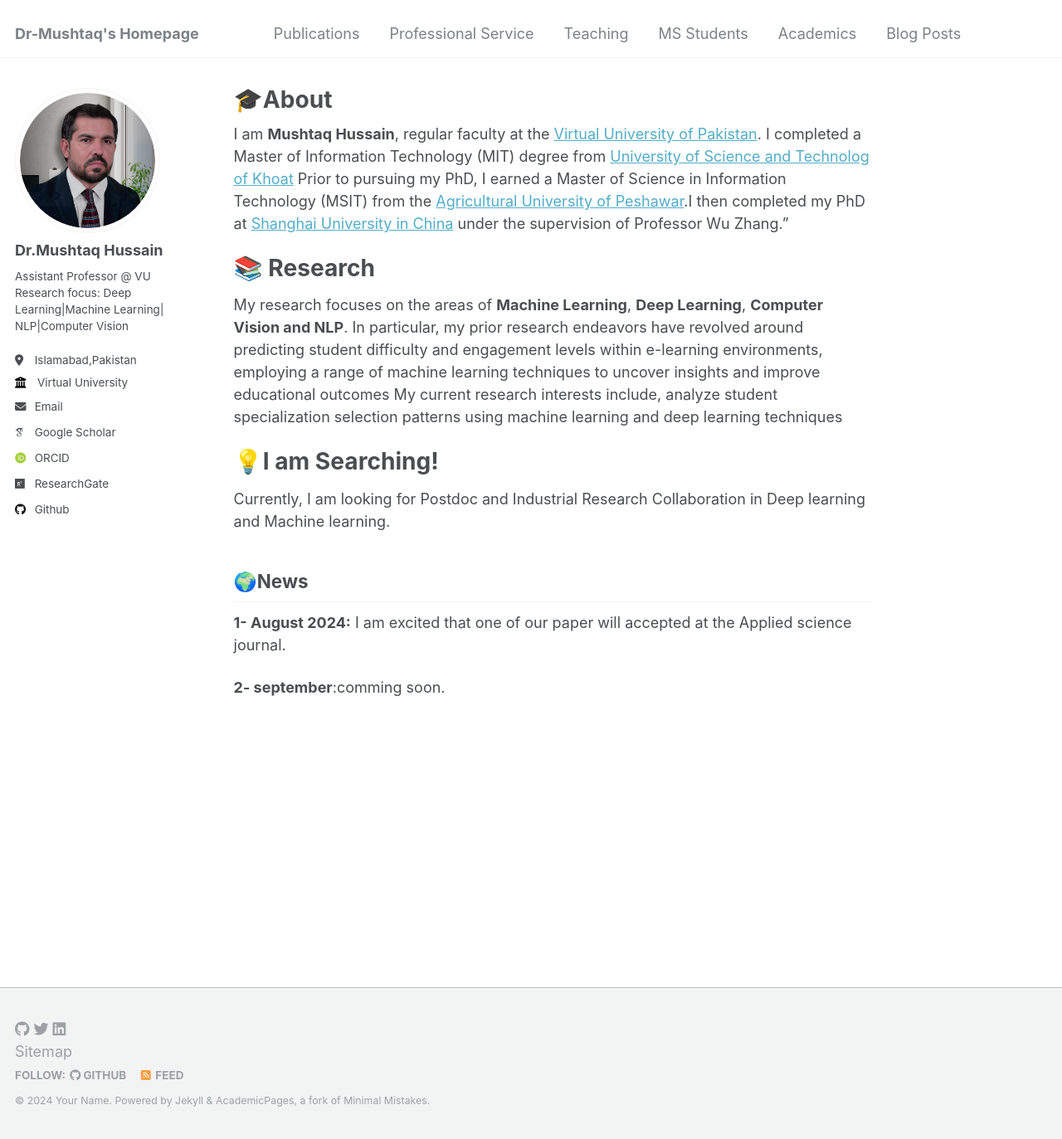
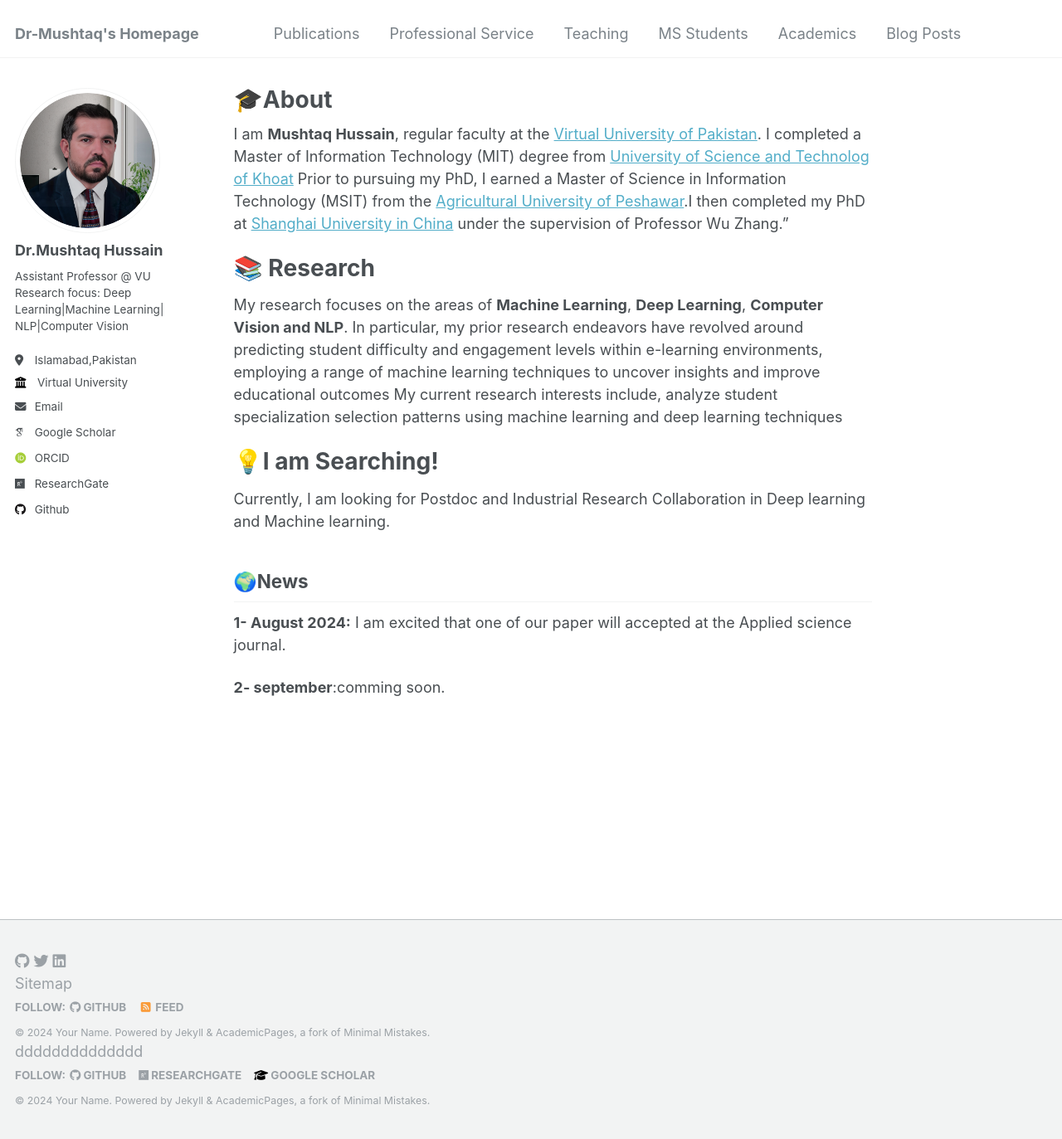
Before and after one commit to dr-mushtaq/dr-mushtaq.github.io, a Jekyll site: the page built from _pages/about.md, in a window 1280 px wide and 1373 px high. Shown: the whole window at 83% size. Built offline with Jekyll 4.4.1, drawn with Linux system fonts in a browser that asks for light colours; some web fonts are replaced.

Commit message:
Update footer.html

```diff
--- a/_includes/footer.html
+++ b/_includes/footer.html
@@ -20,3 +20,36 @@
 {% endif %}
 
 <div class="page__footer-copyright">&copy; {{ site.time | date: '%Y' }} {{ site.name | default: site.title }}. {{ site.data.ui-text[site.locale].powered_by | default: "Powered by" }} <a href="http://jekyllrb.com" rel="nofollow">Jekyll</a> &amp; <a href="https://github.com/academicpages/academicpages.github.io">AcademicPages</a>, a fork of <a href="https://mademistakes.com/work/minimal-mistakes-jekyll-theme/" rel="nofollow">Minimal Mistakes</a>.</div>
+dddddddddddddd
+
+{% include base_path %}
+
+{% if site.author.github or site.author.linkedin or site.author.researchgate or site.author.googlescholar %}
+<div class="page__footer-follow">
+  <ul class="social-icons">
+    {% if site.data.ui-text[site.locale].follow_label %}
+      <li><strong>{{ site.data.ui-text[site.locale].follow_label }}</strong></li>
+    {% endif %}
+    {% if site.author.github %}
+      <li><a href="http://github.com/{{ site.author.github }}" target="_blank"><i class="fab fa-github" aria-hidden="true"></i> GitHub</a></li>
+    {% endif %}
+    {% if site.author.linkedin %}
+      <li><a href="https://www.linkedin.com/in/{{ site.author.linkedin }}" target="_blank"><i class="fab fa-linkedin" aria-hidden="true"></i> LinkedIn</a></li>
+    {% endif %}
+    {% if site.author.researchgate %}
+      <li><a href="https://www.researchgate.net/profile/{{ site.author.researchgate }}" target="_blank"><i class="fab fa-researchgate" aria-hidden="true"></i> ResearchGate</a></li>
+    {% endif %}
+    {% if site.author.googlescholar %}
+      <li><a href="https://scholar.google.com/citations?user={{ site.author.googlescholar }}" target="_blank"><i class="fa fa-graduation-cap" aria-hidden="true"></i> Google Scholar</a></li>
+    {% endif %}
+  </ul>
+</div>
+{% endif %}
+
+<div class="page__footer-copyright">
+  &copy; {{ site.time | date: '%Y' }} {{ site.name | default: site.title }}.
+  {{ site.data.ui-text[site.locale].powered_by | default: "Powered by" }}
+  <a href="http://jekyllrb.com" rel="nofollow">Jekyll</a> &amp;
+  <a href="https://github.com/academicpages/academicpages.github.io">AcademicPages</a>,
+  a fork of <a href="https://mademistakes.com/work/minimal-mistakes-jekyll-theme/" rel="nofollow">Minimal Mistakes</a>.
+</div>
```
